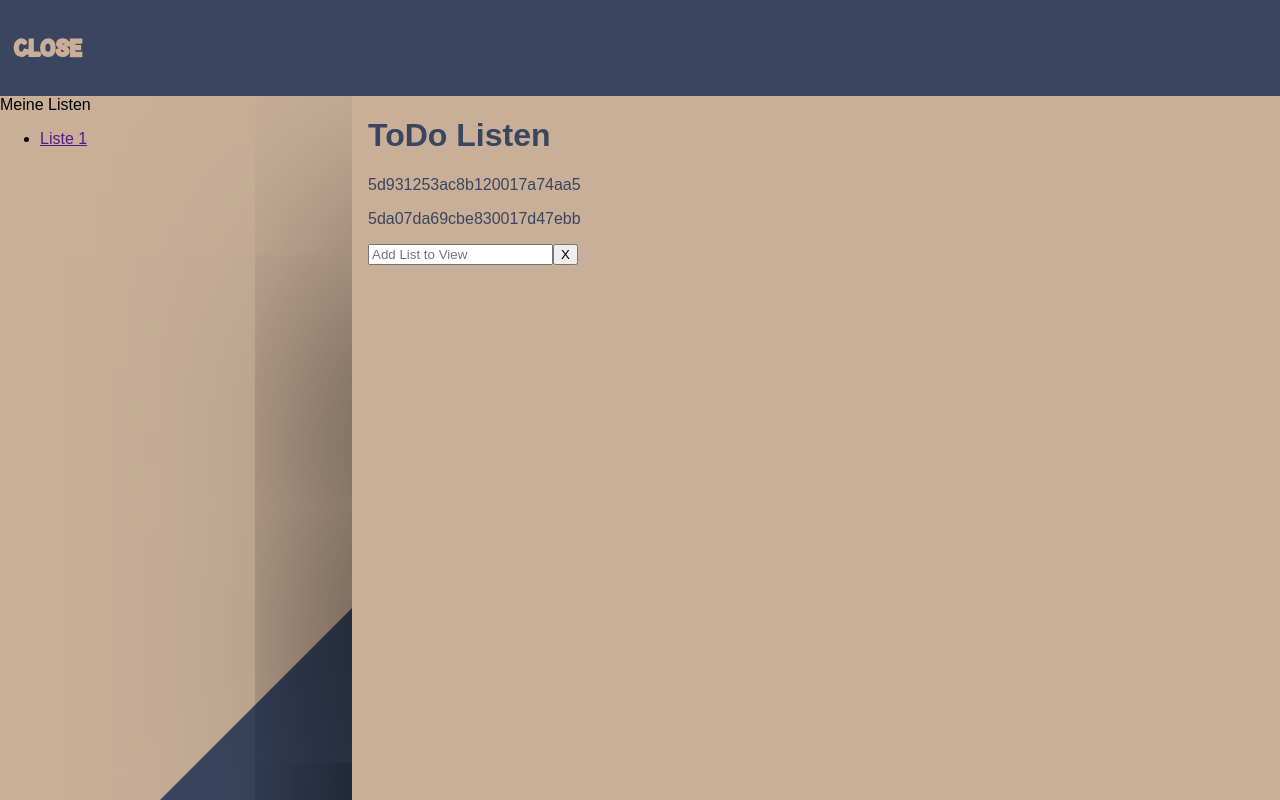
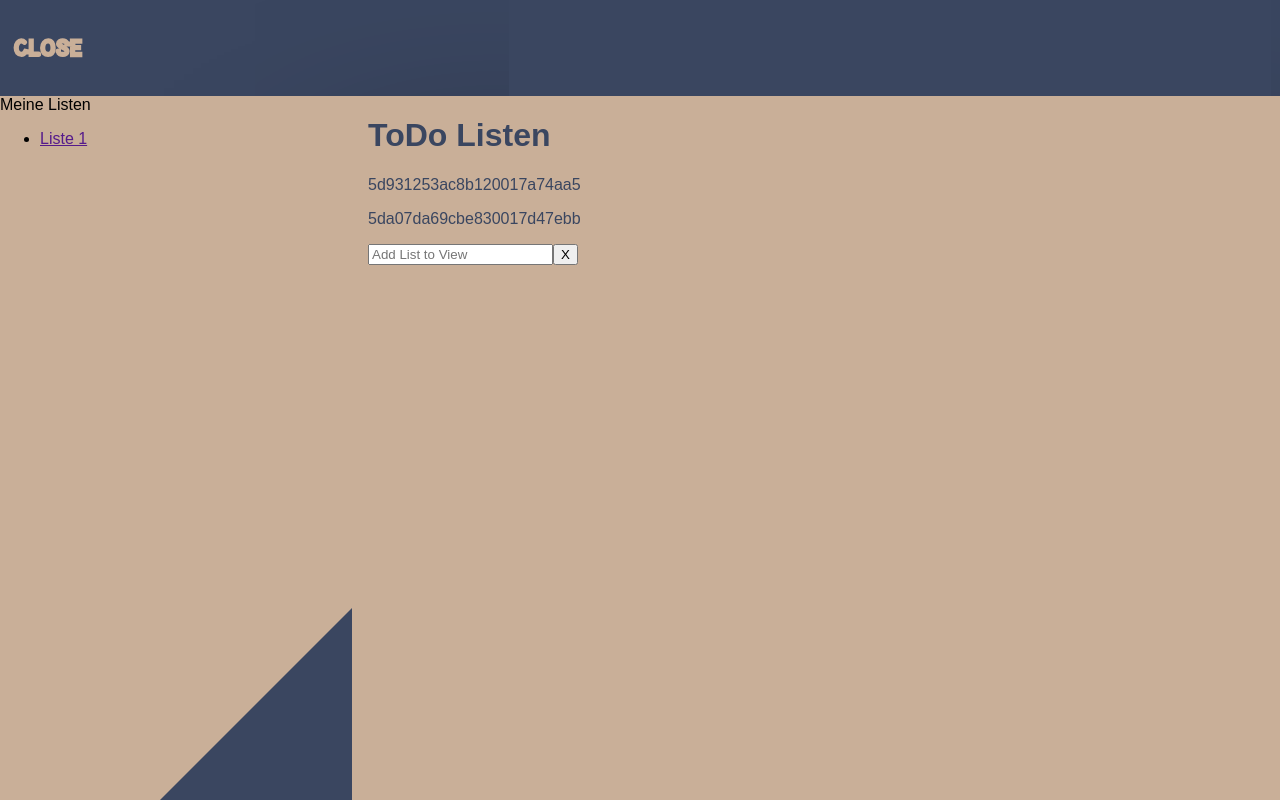
Before and after one commit to florianschleuss/WebProg2, an Angular app: page / in a window 1280 px wide. Built offline with nearby package versions, Linux system fonts and the light colour scheme.

Commit message:
Removed z-index dependency

```diff
--- a/src/app/app.component.css
+++ b/src/app/app.component.css
@@ -26,13 +26,11 @@
 header {
   grid-area: header;
   background-color: #3a4660;
-  z-index: 1;
 }
 
 /******************* SIDEBAR *******************/
 
 nav {
-    z-index: -1;
     background-color: #c9af98;
     position: relative;
     grid-area: sidebar;
--- a/src/app/app.component.html
+++ b/src/app/app.component.html
@@ -1,10 +1,10 @@
 <head>
 </head>
-<body [ngStyle]="getStyles()">
+<body [ngStyle]="getBody()">
   <header>
     <app-header></app-header>
   </header>
-  <nav>
+  <nav [ngStyle]="getNav()">
     <app-sidebar></app-sidebar>
   </nav>
   <main>
--- a/src/app/app.component.ts
+++ b/src/app/app.component.ts
@@ -9,19 +9,28 @@
 export class AppComponent {
     title = 'ToDo Listen';
     bodyStyle: any ={  }
+    navStyle: any ={  }
 
     gridSidebarToggle(collapsed: boolean): void{
       if (!collapsed){
           this.bodyStyle = {
             gridTemplateColumns: '0em auto'
-          }
+          };
+          this.navStyle = {
+            display: 'none'
+          };
         }
       else {
-        this.bodyStyle = {}
+        this.bodyStyle = {};
+        this.navStyle = {};
       }
-    }
+    };
 
-    getStyles(): any{
+    getBody(): any{
       return this.bodyStyle;
+    };
+
+    getNav(): any{
+      return this.navStyle;
     }
 }
```
Also changed, not shown: 1 other file (tests, documents, lock files or other folders).
